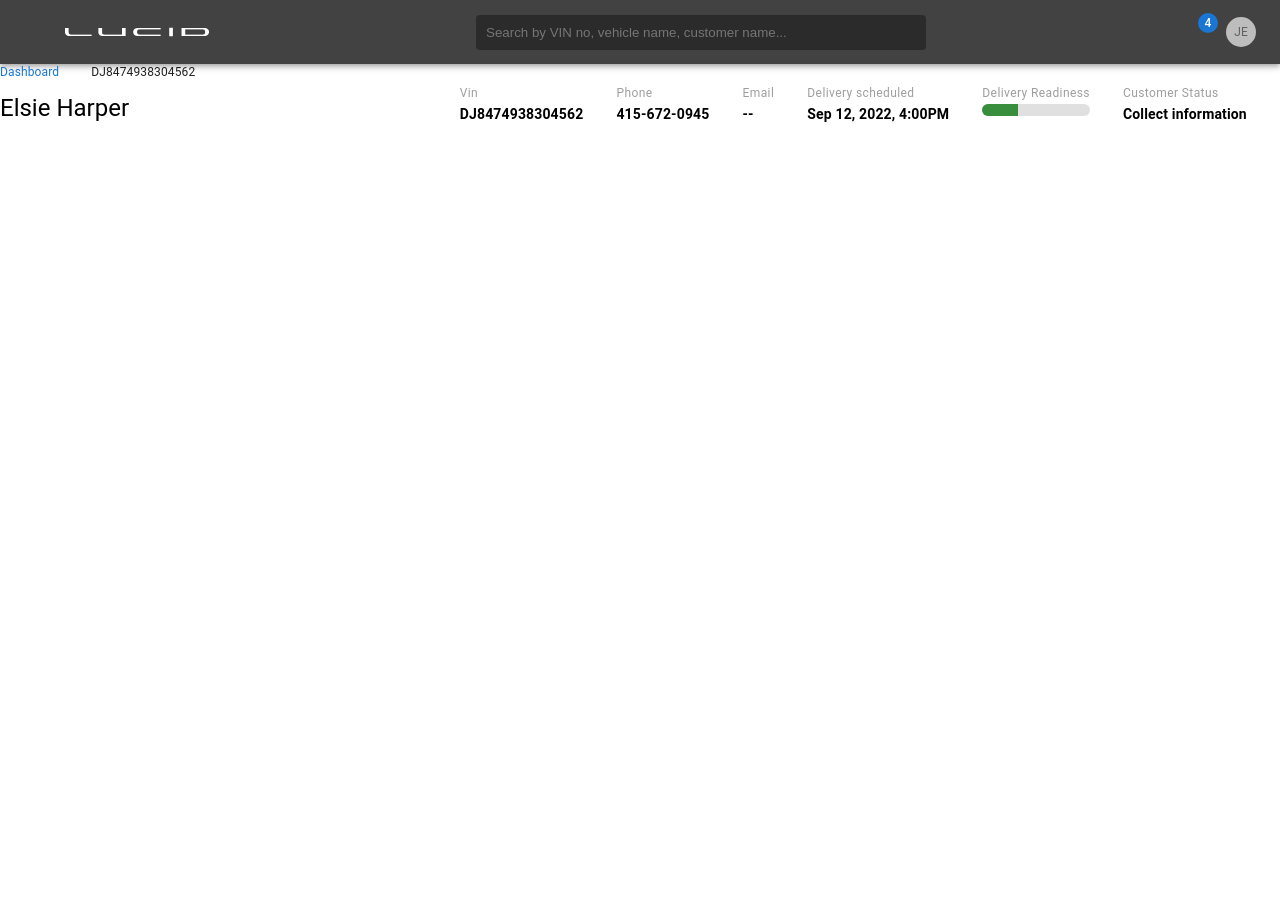
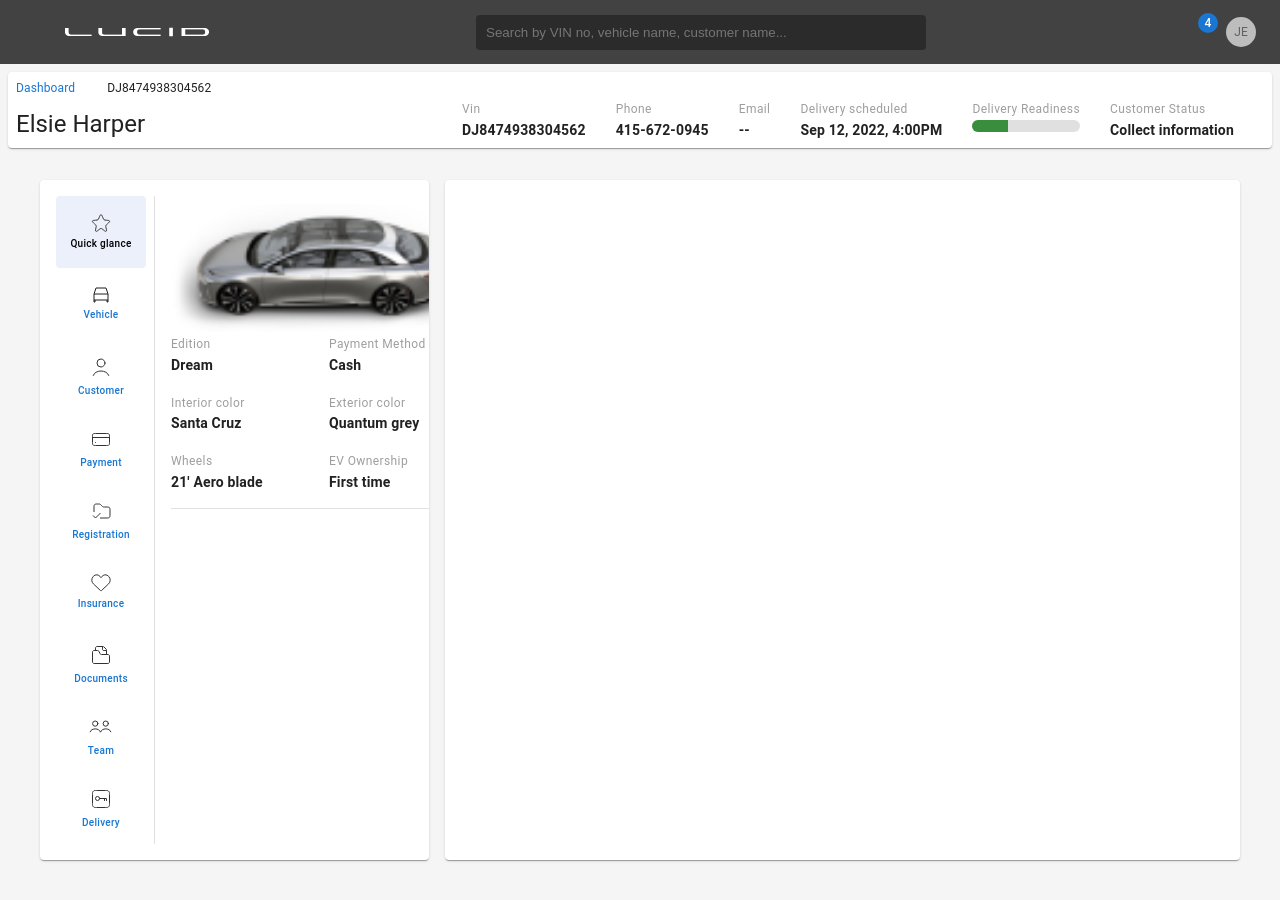
Before and after one commit to prashantks834006/lm-v360-main, a React (Create React App) app: page /vehicles/123 in a window 1280 px wide. Before the commit the page ends 800 px from the top, so only its background shows below. Built offline with nearby package versions, Linux system fonts and the light colour scheme; some icons are missing; the HTML template or start-up script is replaced by a standard one.

Commit message:
feat: quick glance screen

```diff
--- a/src/components/Page/Page.tsx
+++ b/src/components/Page/Page.tsx
@@ -1,13 +1,11 @@
 import React, { forwardRef, ReactNode } from 'react';
-// @mui
 import { Box, BoxProps } from '@mui/material';
-
-// ----------------------------------------------------------------------
 
 interface Props extends BoxProps {
   children: ReactNode;
   meta?: ReactNode;
 }
+
 const Page = forwardRef<HTMLDivElement, Props>(({ children, ...other }, ref) => (
   <Box ref={ref} {...other}>
     {children}
--- /dev/null
+++ b/src/modules/VehicleVerticalTabs/QuickGlance.tsx
@@ -0,0 +1,37 @@
+import { Box, Divider, Grid } from '@mui/material';
+import React from 'react';
+import Label from '../../pages/Vehicle/InfoHeader/Label';
+import img from '../../assets/images/image1.png';
+
+const QuickGlance = () => {
+  return (
+    <Box sx={{ width: '100%' }}>
+      <img src={img} alt="car" style={{ width: '300px', display: 'block', objectFit: 'cover' }} />
+      <Grid container spacing={2}>
+        <Grid item xs={6}>
+          <Label label="Edition" title="Dream" />
+        </Grid>
+        <Grid item xs={6}>
+          <Label label="Payment Method" title="Cash" />
+        </Grid>
+        <Grid item xs={6}>
+          <Label label="Interior color" title="Santa Cruz" />
+        </Grid>
+        <Grid item xs={6}>
+          <Label label="Exterior color" title="Quantum grey" />
+        </Grid>
+        <Grid item xs={6}>
+          <Label label="Wheels" title={"21' Aero blade"} />
+        </Grid>
+        <Grid item xs={6}>
+          <Label label="EV Ownership" title="First time" />
+        </Grid>
+        <Grid item xs={12}>
+          <Divider />
+        </Grid>
+      </Grid>
+    </Box>
+  );
+};
+
+export default QuickGlance;
--- a/src/modules/VehicleVerticalTabs/tabItems.tsx
+++ b/src/modules/VehicleVerticalTabs/tabItems.tsx
@@ -10,16 +10,17 @@
 import { ReactComponent as DocumentsIcon } from '../../assets/icons/documents.svg';
 import { ReactComponent as TeamIcon } from '../../assets/icons/team.svg';
 import { ReactComponent as DeliveryIcon } from '../../assets/icons/delivery.svg';
+import QuickGlance from './QuickGlance';
 
 const tabItems: TabItem[] = [
   {
     label: 'Quick glance',
-    content: <div> Quick Glance </div>,
+    content: <QuickGlance />,
     icon: <StarIcon />,
   },
   {
     label: 'Vehicle',
-    content: <div> Quick Glance </div>,
+    content: <div> Vehicle </div>,
     icon: <VehicleIcon />,
   },
   {
--- a/src/pages/Vehicle/InfoHeader/InfoHeader.tsx
+++ b/src/pages/Vehicle/InfoHeader/InfoHeader.tsx
@@ -1,6 +1,5 @@
 import React from 'react';
-import Box from '@mui/system/Box';
-import { Grid, Typography } from '@mui/material';
+import { Card, Grid, Typography } from '@mui/material';
 import Breadcrumbs from '../../../components/BreadCrumbs/BreadCrumbs';
 import Label from './Label';
 
@@ -11,7 +10,7 @@
 
 const InfoHeader = () => {
   return (
-    <Box>
+    <Card sx={{ backgroundColor: (theme) => theme.palette.common.white, p: 1 }}>
       <Breadcrumbs links={links} />
       <Grid container>
         <Grid display="flex" item lg={4} xs={4} md={4} alignItems="flex-end">
@@ -38,7 +37,7 @@
           </Grid>
         </Grid>
       </Grid>
-    </Box>
+    </Card>
   );
 };
 
--- a/src/pages/Vehicle/Vehicle.tsx
+++ b/src/pages/Vehicle/Vehicle.tsx
@@ -1,11 +1,25 @@
 import React from 'react';
+import { Box, Card, Grid } from '@mui/material';
+import VehicleVerticalTabs from '../../modules/VehicleVerticalTabs';
 import Page from '../../components/Page/Page';
 import InfoHeader from './InfoHeader';
 
 const Vehicle = () => {
   return (
-    <Page title="V360 | Air Dream Edition(GT)">
-      <InfoHeader />
+    <Page sx={{ backgroundColor: (theme) => theme.palette.grey[100] }}>
+      <Box sx={{ p: 1 }}>
+        <InfoHeader />
+        <Box sx={{ p: 4 }}>
+          <Grid container spacing={2}>
+            <Grid item sm={12} md={6} lg={4}>
+              <VehicleVerticalTabs />
+            </Grid>
+            <Grid item sm={12} md={6} lg={8}>
+              <Card sx={{ height: '100%', width: '100%' }} />
+            </Grid>
+          </Grid>
+        </Box>
+      </Box>
     </Page>
   );
 };
```
Also changed, not shown: 1 other file (tests, documents, lock files or other folders).
